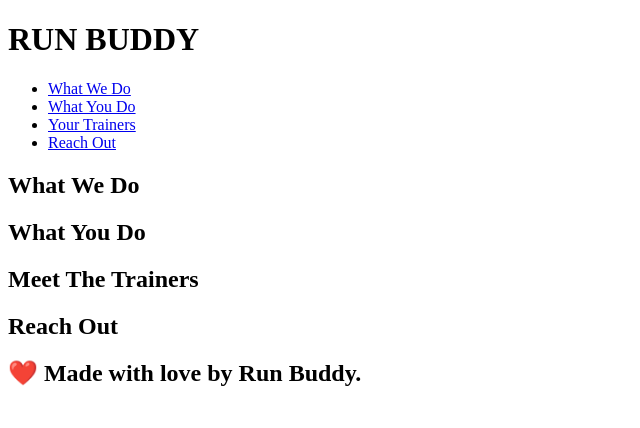
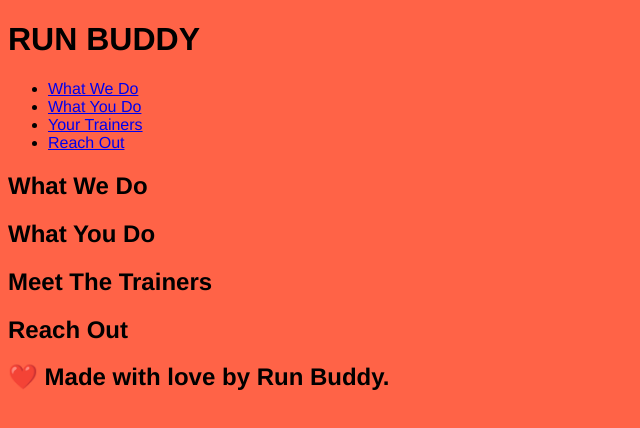
Before and after one commit to rgiinther/run-buddy, a plain HTML site: page index.html in a window 1280 px wide. Shown: the whole page, without its empty margins (0-640 px from the left). Drawn offline with Linux system fonts and the light colour scheme.

Commit message:
CSS created

```diff
--- /dev/null
+++ b/assets/css/style.css
@@ -0,0 +1,4 @@
+body {
+    font-family: Helvetica, Arial, sans-serif;
+    background-color: tomato;
+  }
--- a/index.html
+++ b/index.html
@@ -3,8 +3,8 @@
   <head>
     <meta charset="UTF-8" />
     <title>Run Buddy</title>
+    <link rel="stylesheet" href="./assets/css/style.css" />
   </head>
-  <body>
  <!-- navigation -->
 <header>
     <h1>RUN BUDDY</h1>
```
